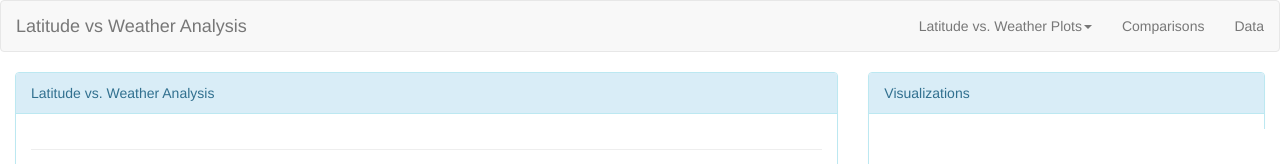
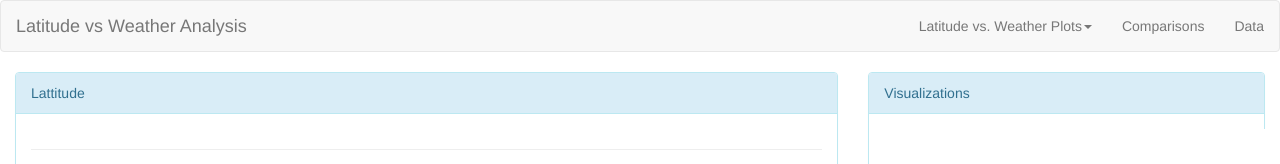
Before and after one commit to jasonzelaya/jasonzelaya.github.io, a plain HTML site: page index.html in a window 1280 px wide. Shown: the top 164 px of the page. Drawn offline with nearby package versions, Linux system fonts and the light colour scheme.

Commit message:
first commit

```diff
--- a/index.html
+++ b/index.html
@@ -52,7 +52,7 @@
           <div class="col-md-8" >
             <div class="first-panel">
             <div class="panel panel-info">
-            <div class="panel-heading">Latitude vs. Weather Analysis</div>
+            <div class="panel-heading">Lattitude</div>
             <div class="panel-body">
               <hr>    <!-- DO WE HAVE TO USE A PLOT FOR LANDING PAGE src? --> <!-- PUT SOMETHING IN alt BASED ON SOURCE-->
               <img class ="landing_page_img-1" src="" alt=""/>
```
